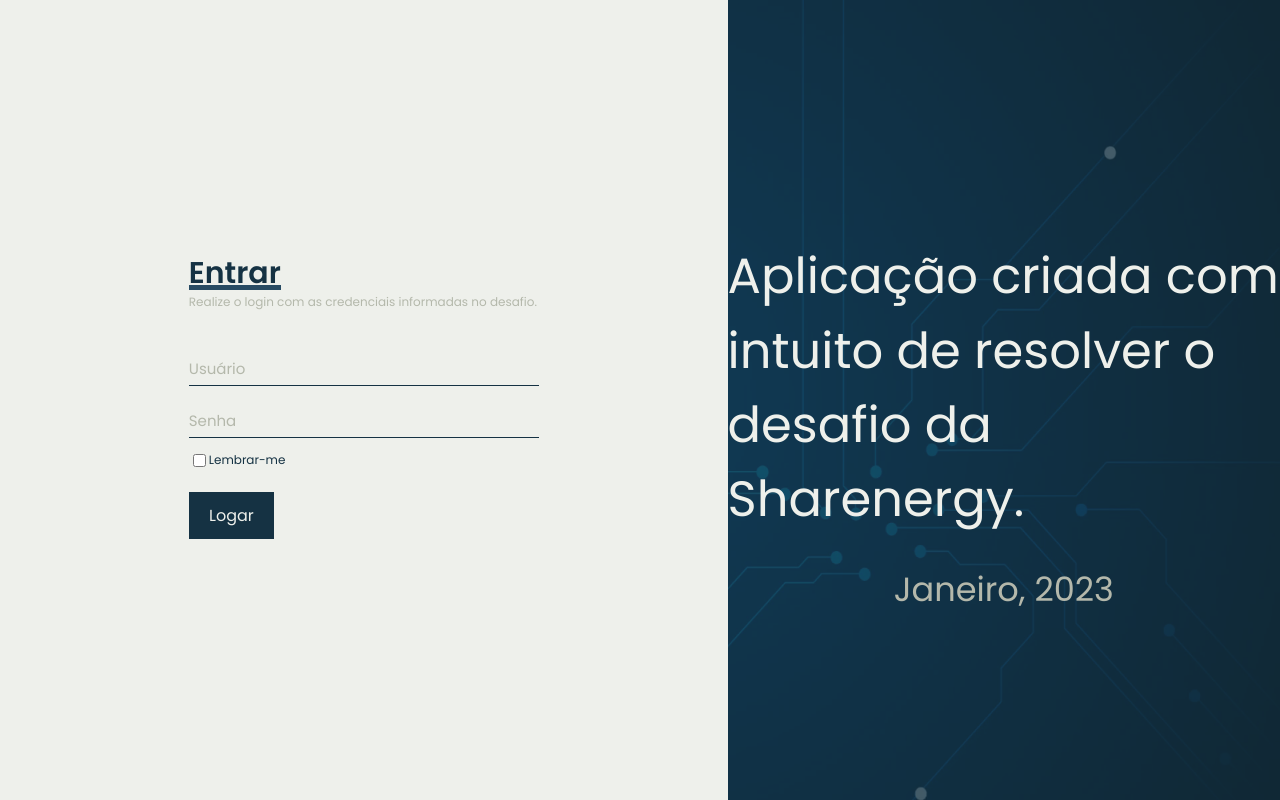
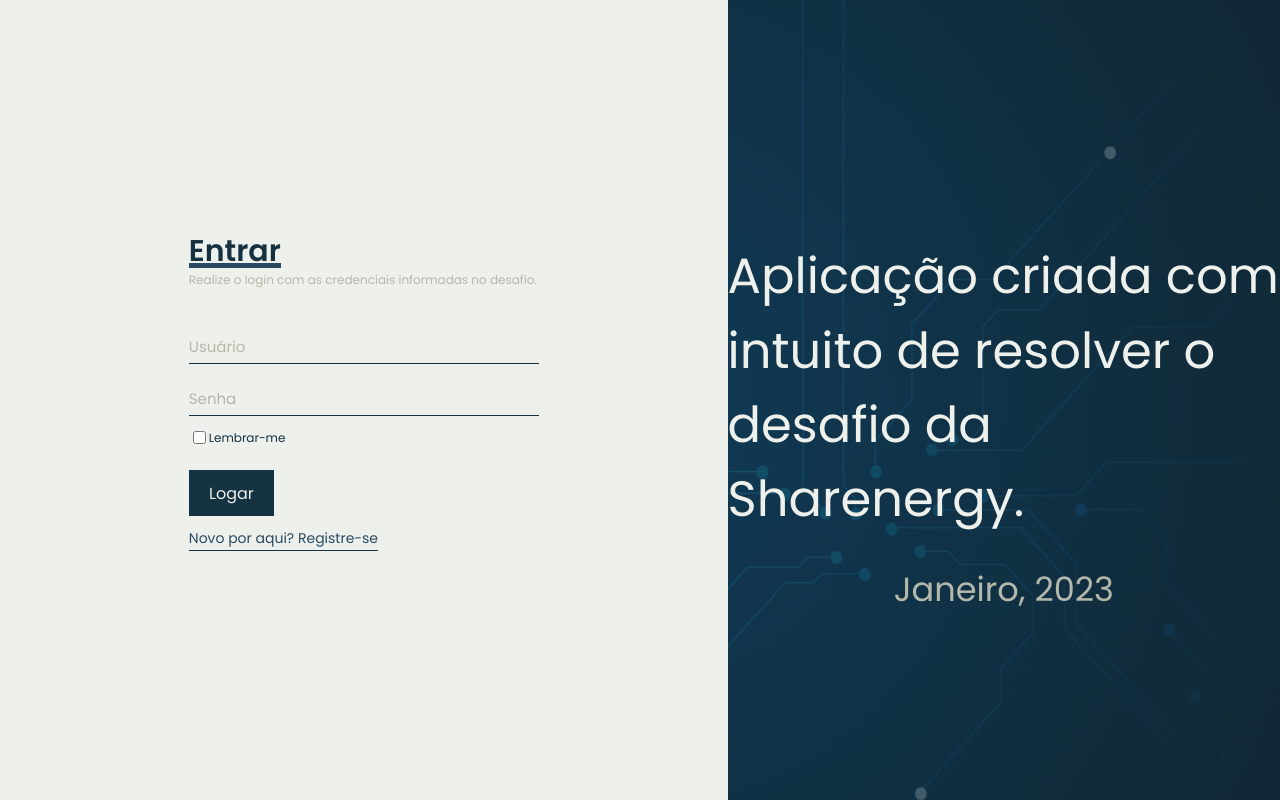
Before and after one commit to nicholasnoronha/-sharenergy-challenge, a React (Vite) app in the folder frontend/: page /login in a window 1280 px wide. Built offline with nearby package versions, Linux system fonts and the light colour scheme.

Commit message:
style: add register/login switch button styles

```diff
--- /dev/null
+++ b/frontend/src/components/LabelButton/index.tsx
@@ -0,0 +1,13 @@
+import React from "react";
+import DefaultProps from "../../interfaces/DefaultProps";
+import Container from "./styles";
+
+interface Props extends DefaultProps {
+  onClick: any;
+}
+
+const LabelButton: React.FC<Props> = (props) => {
+  return <Container onClick={props.onClick}>{props.children}</Container>;
+};
+
+export default LabelButton;
--- /dev/null
+++ b/frontend/src/components/LabelButton/styles.tsx
@@ -0,0 +1,11 @@
+import styled from "styled-components";
+
+const Container = styled.a`
+  color: var(--blue);
+  width: fit-content;
+  border-bottom: 1px solid var(--dark-blue);
+  font-size: 14px;
+  margin: 10px 0;
+`;
+
+export default Container;
--- a/frontend/src/components/index.ts
+++ b/frontend/src/components/index.ts
@@ -9,6 +9,7 @@
 import InputSearch from "./InputSearch/styles";
 import Loading from "./Loading";
 import InputCheckbox from "./InputCheckbox";
+import LabelButton from "./LabelButton";
 
 export {
   Button,
@@ -21,5 +22,6 @@
   InputGroup,
   InputSearch,
   InputCheckbox,
+  LabelButton,
   Loading,
 };
--- a/frontend/src/pages/Login/index.tsx
+++ b/frontend/src/pages/Login/index.tsx
@@ -6,13 +6,16 @@
   Column,
   Button,
   InputCheckbox,
+  LabelButton,
 } from "../../components";
 import Container from "./styles";
 import { useAuth } from "../../contexts/auth.context";
 import { redirect } from "react-router-dom";
+import { useNavigate } from "react-router-dom";
 
-const Login: React.FC = (props) => {
+const Login: React.FC = () => {
   const { login } = useAuth();
+  const navigate = useNavigate();
 
   const [user, setUser] = useState<string>("");
   const [password, setPassword] = useState<string>("");
@@ -30,10 +33,13 @@
 
   const handleSubmit = async (event: React.FormEvent<HTMLFormElement>) => {
     event.preventDefault();
-
     await login(user, password, isRemembering);
 
     redirect("/dashboard");
+  };
+
+  const handleSwitchToRegister = () => {
+    navigate("/register");
   };
 
   return (
@@ -66,6 +72,9 @@
         <Button type="submit" style={{ marginTop: 20 }}>
           Logar
         </Button>
+        <LabelButton onClick={handleSwitchToRegister}>
+          Novo por aqui? Registre-se
+        </LabelButton>
       </form>
       <div className="slogan-container">
         <div>
--- a/frontend/src/pages/Register/index.tsx
+++ b/frontend/src/pages/Register/index.tsx
@@ -5,11 +5,12 @@
   Input,
   Column,
   Button,
-  InputCheckbox,
+  LabelButton,
+  // InputCheckbox,
 } from "../../components";
 import Container from "./styles";
 import { useAuth } from "../../contexts/auth.context";
-import { redirect, useNavigate } from "react-router-dom";
+import { useNavigate } from "react-router-dom";
 
 const Register: React.FC = (props) => {
   const { register } = useAuth();
@@ -73,12 +74,12 @@
             />
           </Column>
         </div>
-        <Button onClick={handleSwitchToLogin} style={{ marginLeft: 20 }}>
-          Já é registrado? Realize o Login.
-        </Button>
         <Button type="submit" style={{ marginTop: 20 }}>
           Confirmar
         </Button>
+        <LabelButton onClick={handleSwitchToLogin}>
+          Já é registrado? Realize o Login.
+        </LabelButton>
       </form>
       <div className="slogan-container">
         <div>
--- a/frontend/src/routes/app.routes.tsx
+++ b/frontend/src/routes/app.routes.tsx
@@ -25,7 +25,7 @@
           icon="charm:menu-hamburger"
           className="hamburger-icon"
           style={{
-            color: "white",
+            color: "var(--dark-blue)",
           }}
           width="32"
           height="32"
```
